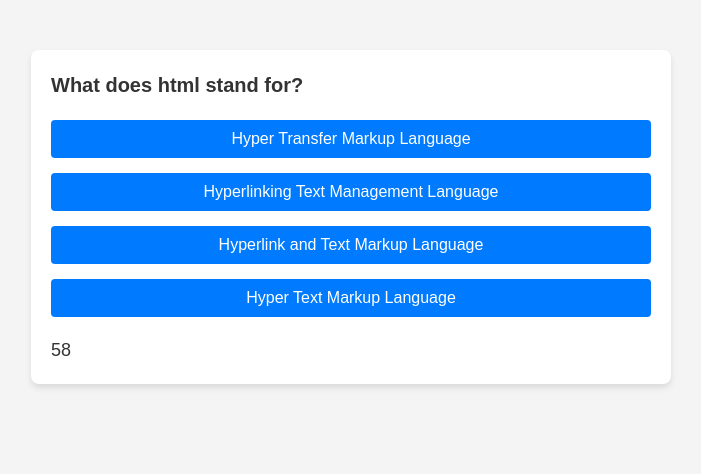
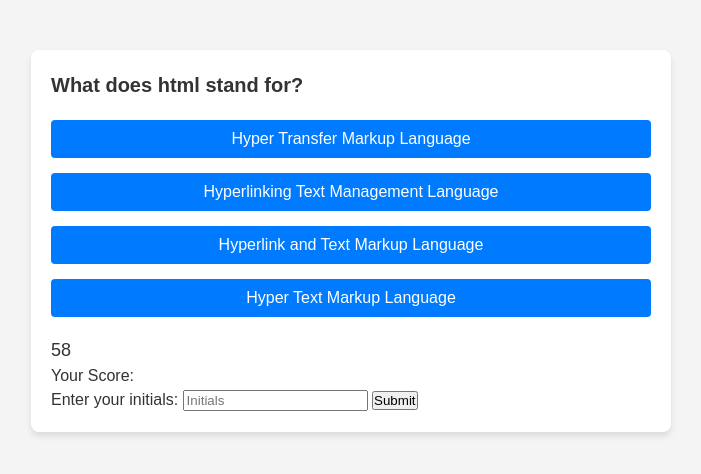
Before and after one commit to shambo-rambo/Bootcamp-Quiz, a plain HTML site: page index.html in a window 1280 px wide. Both pictures are taken after a click on the button "Start". Shown: the whole page, without its empty margins (289-990 px from the left). Drawn offline with Linux system fonts and the light colour scheme.

Commit message:
High Score Div for initals to be stored

```diff
--- a/index.html
+++ b/index.html
@@ -22,5 +22,10 @@
     <div id="timer" class="timer">Timer</div>
     <div id="high-score" class="high-score">Score</div>
     <div id="game-over" class="game-over">Game Over</div>
+    <div id="score-section" class="score-section">
+    <p>Your Score: <span id="final-score"></span></p>
+    Enter your initials: <input type="text" id="initials-input" placeholder="Initials">
+    <button id="submit-score">Submit</button>
+</div>
 </body>
 </html>
```
